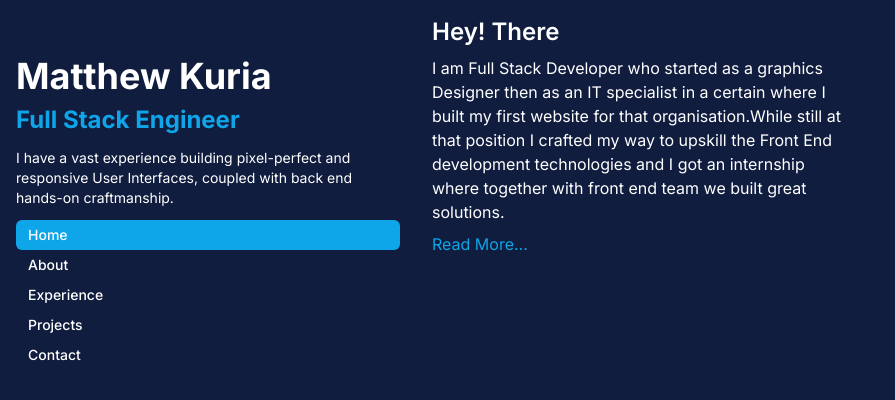
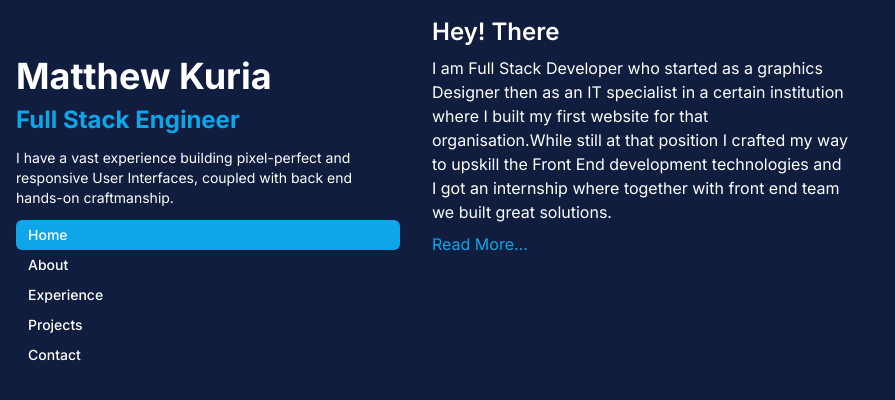
Before and after one commit to matthewkuria/myportifolio, a Next.js app: page / in a window 1280 px wide. Shown: the top 400 px of the page, without its empty margins (0-895 px from the left). Built offline with nearby package versions, Linux system fonts and the light colour scheme.

Commit message:
grammar correction on the intro

```diff
--- a/app/about/page.tsx
+++ b/app/about/page.tsx
@@ -6,7 +6,7 @@ export default function Page() {
             <div className="intro md:w-full">
                 <h4 className="font-semibold text-2xl">Hey! I am Matthew</h4>
                 <p className="my-2">I am Full Stack Developer who started as a graphics Designer then as
-                an IT specialist in a certain where I built my first website for that organisation.While still at
+                an IT specialist in a certain organisation where I built my first website for that organisation.While still at
                 that position I crafted my way to upskill the Front End development technologies and I
                 got an internship where together with front end team we built great solutions.
                 </p>
--- a/app/page.tsx
+++ b/app/page.tsx
@@ -8,7 +8,7 @@ export default function Home() {
       <div className="intro">
         <h4 className="font-semibold text-2xl">Hey! There</h4>
         <p className="my-2">I am Full Stack Developer who started as a graphics Designer then as
-          an IT specialist in a certain where I built my first website for that organisation.While still at
+          an IT specialist in a certain institution where I built my first website for that organisation.While still at
           that position I crafted my way to upskill the Front End development technologies and I
           got an internship where together with front end team we built great solutions.
         </p>
```
